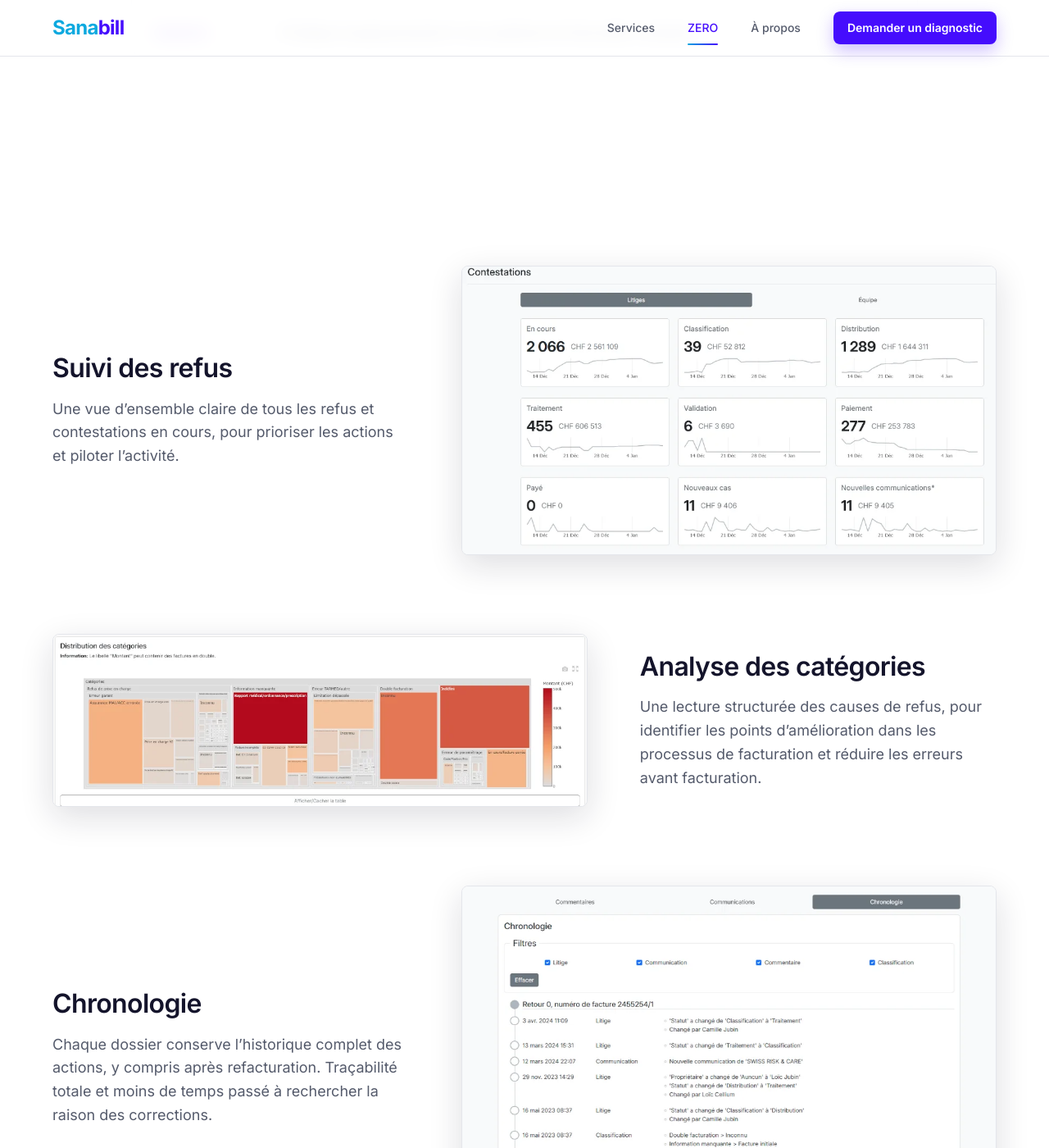
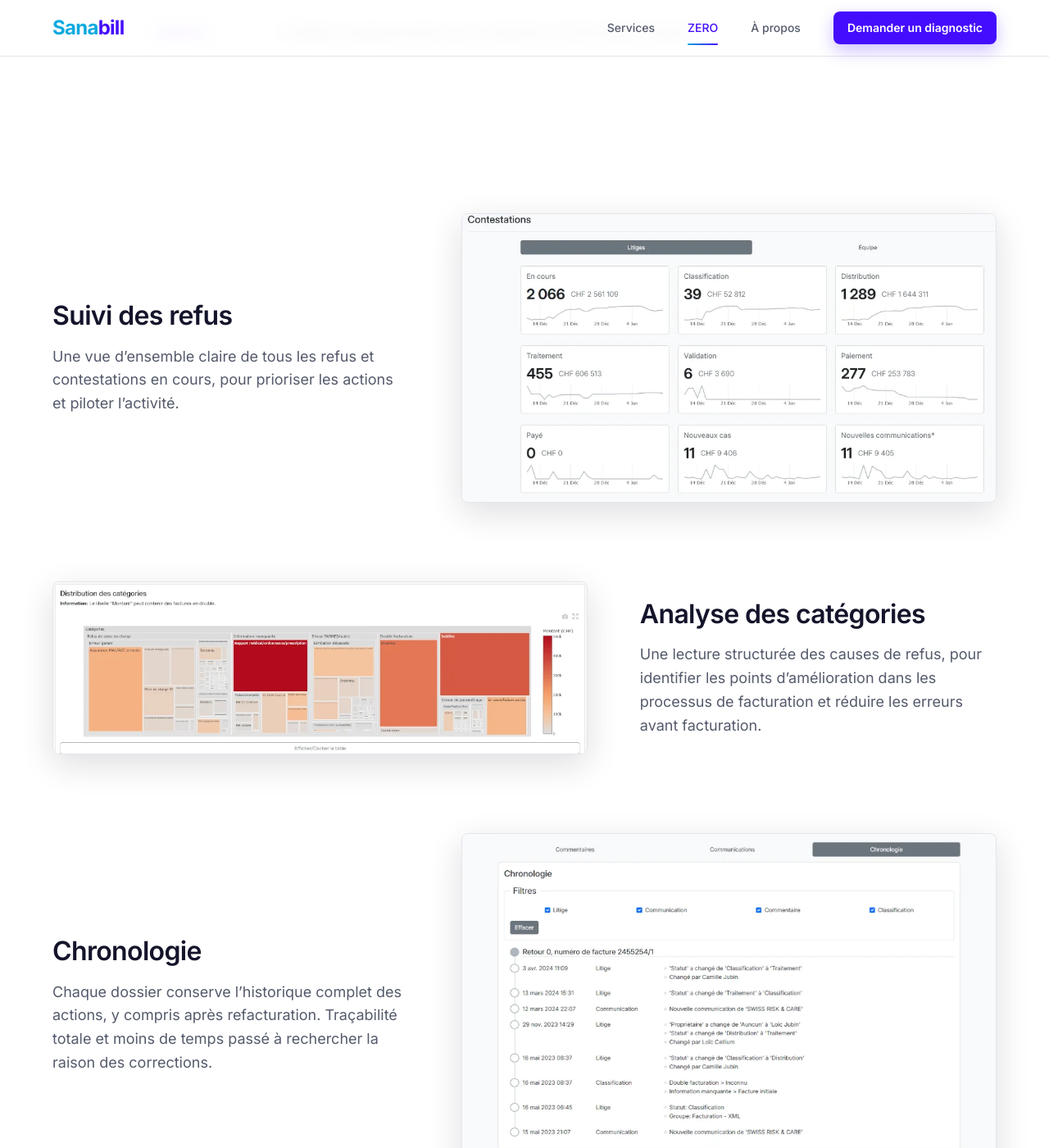
Before and after one commit to loicJubin/sanabill, a Jekyll site: the page built from fr/zero.html, in a window 1280 px wide and 1400 px high, scrolled down 1576 px. Shown: the whole window at 82% size. Built offline with Jekyll 4.4.1, drawn with Linux system fonts in a browser that asks for light colours; a script that is not in the unit is left out.

Commit message:
fix(mobile): Opaque mobile menu and mobile layout improvements
- Mobile menu: white panel filling the screen under the header (the
  header's backdrop-filter shrank the fixed panel to 68px, so it looked
  transparent)
- Phones: full-width stacked buttons and Services pills; taller tap
  areas for arrow links and footer links (WCAG 2.2 target size)
- ZERO: less space below the Fonctionnalités section
Desktop is unchanged apart from the Fonctionnalités spacing.

```diff
--- a/_includes/zero.html
+++ b/_includes/zero.html
@@ -35,7 +35,7 @@
 </section>
 
 {% comment %} Features {% endcomment %}
-<section class="section" id="fonctionnalites">
+<section class="section section--tight-bottom" id="fonctionnalites">
   <div class="container">
     {% include section-head.html eyebrow=text.features.eyebrow title=text.features.title subtitle=text.features.subtitle ring="true" %}
     {% assign cols = text.features.columns %}
--- a/_sass/base/_layout.scss
+++ b/_sass/base/_layout.scss
@@ -37,6 +37,15 @@
 
     @include lg {
       padding-top: $spacing-3xl;
+    }
+  }
+
+  // Less space below (when the next section continues the same topic)
+  &--tight-bottom {
+    padding-bottom: $spacing-xl;
+
+    @include md {
+      padding-bottom: $spacing-2xl;
     }
   }
 
@@ -229,3 +238,32 @@
     background: #f8fafb; // matches the top edge of the ZERO screenshots
   }
 }
+
+// ============================================
+// MOBILE ONLY (desktop untouched)
+// ============================================
+
+@media (max-width: #{$breakpoint-sm - 1px}) {
+  // Stacked buttons share the full width: easier to reach with the thumb
+  .btn-group .btn {
+    width: 100%;
+  }
+}
+
+@media (max-width: #{$breakpoint-md - 1px}) {
+  // Taller tap areas for text links (WCAG 2.2 target size)
+  .link-arrow {
+    padding-block: 0.5rem;
+  }
+
+  .footer__list {
+    gap: 0;
+  }
+
+  .footer__list a,
+  .footer__legal a,
+  .footer__address a {
+    display: inline-block;
+    padding-block: 0.5rem;
+  }
+}
--- a/_sass/components/_header.scss
+++ b/_sass/components/_header.scss
@@ -25,17 +25,23 @@
     list-style: none;
   }
 
+  // Mobile menu: white panel filling the screen under the header.
+  // Absolute (not fixed): the header's backdrop-filter would otherwise
+  // shrink a fixed panel to the header's own height.
   &__menu--active {
-    position: fixed;
-    top: 68px;
+    position: absolute;
+    top: 100%;
     right: 0;
-    bottom: 0;
     left: 0;
     display: flex;
     flex-direction: column;
     gap: $spacing-xs;
+    height: calc(100vh - 68px);
+    height: calc(100dvh - 68px);
     padding: $spacing-md $spacing-sm;
+    overflow-y: auto;
     background: $surface;
+    border-top: 1px solid $border;
   }
 
   &__link {
@@ -71,6 +77,9 @@
       gap: $spacing-xs;
       padding: 0;
       background: none;
+      height: auto;
+      overflow: visible;
+      border: 0;
     }
 
     &__link {
--- a/_sass/pages/_services.scss
+++ b/_sass/pages/_services.scss
@@ -123,3 +123,17 @@
     -webkit-text-fill-color: transparent;
   }
 }
+
+// Mobile: navigation pills share the full width, chevron on the right
+@media (max-width: #{$breakpoint-sm - 1px}) {
+  .anchor-nav {
+    li {
+      width: 100%;
+    }
+
+    a {
+      justify-content: space-between;
+      width: 100%;
+    }
+  }
+}
```
